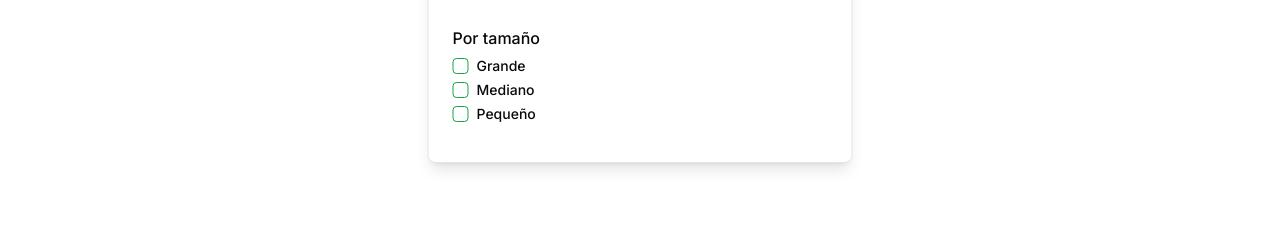
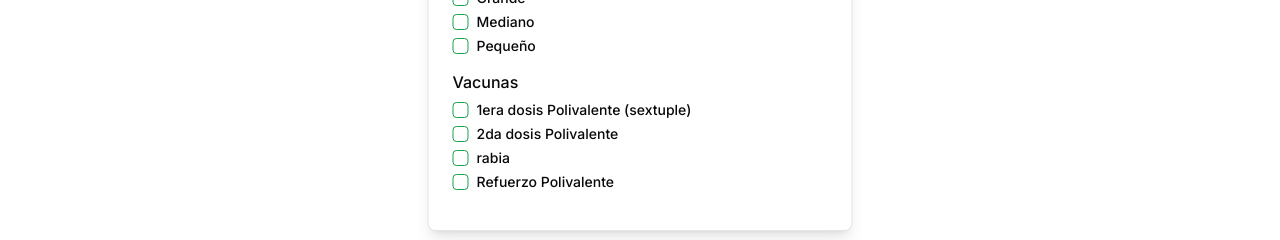
Before and after one commit to juan-ferrer-videla/Dogbook, a Next.js app: page / in a window 1280 px wide. Both pictures are taken after a click on the button "Filtros". Shown: the part 356-596 px from the top of the page. Built offline with nearby package versions, Linux system fonts and the light colour scheme; no server answers; the database is empty.

Commit message:
fix: fix db and filters

```diff
--- a/src/actions/post.ts
+++ b/src/actions/post.ts
@@ -25,11 +25,14 @@ const getSignature = () => {
 
 const postSchema = z.object({
   title: z.string(),
-  size: z.string(),
-  vaccines: z.string(),
-  age: z.string(),
+  location: z.string(),
   contact: z.string(),
-  location: z.string(),
+  size: z.string().optional(),
+  age: z.string().optional(),
+  polivalente: z.string().optional(),
+  polivalente2: z.string().optional(),
+  rabia: z.string().optional(),
+  polivalente_refuerzo: z.string().optional(),
   email: z.string(),
   user: z.string(),
   image: z.any(),
@@ -40,7 +43,10 @@ const editSchema = z.object({
   id: z.string(),
   location: z.string(),
   size: z.string().optional(),
-  vaccines: z.string().optional(),
+  polivalente: z.string().optional(),
+  polivalente2: z.string().optional(),
+  rabia: z.string().optional(),
+  polivalente_refuerzo: z.string().optional(),
   age: z.string().optional(),
   contact: z.string().optional(),
   image: z.any(),
@@ -86,8 +92,8 @@ const uploadImage = async ({
 }
 
 export const createPost = async (data: FormData) => {
-  const postData = postSchema.parse(Object.fromEntries(data))
-  const file = postData.image as File
+  const { image, ...postData } = postSchema.parse(Object.fromEntries(data))
+  const file = image as File
   let publicId = ""
 
   if (file.size) {
@@ -99,7 +105,6 @@ export const createPost = async (data: FormData) => {
   await prisma.post.create({
     data: {
       ...postData,
-      contact: Number(postData.contact),
       createAt: Date.now(),
       image: publicId,
     },
@@ -112,8 +117,6 @@ export const editPost = async (data: FormData) => {
   const file = postData.image as File
   let publicId = postData.publicId
 
-  console.log(postData)
-
   if (file.size) {
     cloudinary.uploader.destroy(publicId)
     const { signature, timestamp } = getSignature()
@@ -125,16 +128,14 @@ export const editPost = async (data: FormData) => {
 
   const { id, publicId: imageId, ...mutableData } = postData
 
-  const updated = await prisma.post.update({
+  await prisma.post.update({
     where: { id: postData.id },
     data: {
       ...mutableData,
-      contact: Number(postData.contact),
       createAt: Date.now(),
       image: publicId,
     },
   })
-  console.log(updated)
   revalidatePath("/")
 }
 
--- a/src/components/AuthButton.tsx
+++ b/src/components/AuthButton.tsx
@@ -37,7 +37,7 @@ const AuthButton = () => {
             <span>{data.user.email}</span>
           </DropdownMenuItem>
           <DropdownMenuItem>
-            <Link href="/dashboard">Dashboard</Link>
+            <Link href="/dashboard">Postea</Link>
           </DropdownMenuItem>
           <DropdownMenuSeparator />
           <DropdownMenuItem onClick={() => signOut({ callbackUrl: "/" })}>
--- a/src/components/EditFormPost.tsx
+++ b/src/components/EditFormPost.tsx
@@ -27,7 +27,8 @@ import {
 } from "./ui/select"
 import { Post } from "@prisma/client"
 import { toast } from "./ui/use-toast"
-import { Textarea } from "./ui/textarea"
+import { Checkbox } from "./ui/checkbox"
+import { vaccines } from "@/types"
 
 const Submit = () => {
   const { pending } = useFormStatus()
@@ -51,12 +52,16 @@ export const EditFormPost = ({
   location,
   contact,
   size,
-  vaccines,
   age,
   image,
+  rabia: defaultRabia,
+  polivalente: defaultPolivalente,
+  polivalente2: defaultPolivalente2,
+  polivalente_refuerzo: defaultPolivalenteRefuerzo,
 }: Omit<Post, "createAt" | "email" | "user">) => {
   const formRef = useRef<HTMLFormElement>(null)
   const [isOpen, setOpen] = useState(false)
+  const { polivalente, polivalente2, polivalente_refuerzo, rabia } = vaccines
   const handleAction = async (data: FormData) => {
     try {
       await editPost(data)
@@ -127,12 +132,11 @@ export const EditFormPost = ({
           </div>
 
           <div className="grid w-full items-center gap-1.5">
-            <Label htmlFor="phone">Contacto</Label>
+            <Label htmlFor="contact">Contacto</Label>
             <Input
               defaultValue={contact}
-              id="phone"
-              type="number"
-              placeholder="2610000000"
+              id="contact"
+              placeholder="numero de telefono, email, instagram..."
               name="contact"
               required
             />
@@ -151,15 +155,69 @@ export const EditFormPost = ({
             <Label htmlFor="image">Imagen</Label>
             <Input type="file" id="image" name="image" accept="image/*" />
           </div>
-          <div className="grid w-full items-center gap-1.5">
-            <Label htmlFor="vaccines">Vacunas</Label>
-            <Textarea
-              id="vaccines"
-              placeholder="Vacuna Polivalente"
-              name="vaccines"
-              defaultValue={vaccines}
-            />
-          </div>
+          <fieldset>
+            <legend className="mb-2 text-sm font-medium leading-none peer-disabled:cursor-not-allowed peer-disabled:opacity-70">
+              Vacunas
+            </legend>
+            <div className="grid gap-y-2">
+              <div className="flex items-center space-x-2">
+                <Checkbox
+                  id="polivalente"
+                  name="polivalente"
+                  value={polivalente}
+                  defaultChecked={!!defaultPolivalente}
+                />
+                <label
+                  htmlFor="polivalente"
+                  className="text-sm font-medium leading-none peer-disabled:cursor-not-allowed peer-disabled:opacity-70"
+                >
+                  1era dosis Polivalente (sextuple)
+                </label>
+              </div>
+              <div className="flex items-center space-x-2">
+                <Checkbox
+                  defaultChecked={!!defaultPolivalente2}
+                  id="polivalente2"
+                  name="polivalente2"
+                  value={polivalente2}
+                />
+                <label
+                  htmlFor="polivalente2"
+                  className="text-sm font-medium leading-none peer-disabled:cursor-not-allowed peer-disabled:opacity-70"
+                >
+                  2da dosis Polivalente
+                </label>
+              </div>
+              <div className="flex items-center space-x-2">
+                <Checkbox
+                  id="rabia"
+                  name="rabia"
+                  value={"rabia"}
+                  defaultChecked={!!defaultRabia}
+                />
+                <label
+                  htmlFor="rabia"
+                  className="text-sm font-medium leading-none peer-disabled:cursor-not-allowed peer-disabled:opacity-70"
+                >
+                  Rabia
+                </label>
+              </div>
+              <div className="flex items-center space-x-2">
+                <Checkbox
+                  defaultChecked={!!defaultPolivalenteRefuerzo}
+                  id="polivalente_refuerzo"
+                  name="polivalente_refuerzo"
+                  value={polivalente_refuerzo}
+                />
+                <label
+                  htmlFor="polivalente_refuerzo"
+                  className="text-sm font-medium leading-none peer-disabled:cursor-not-allowed peer-disabled:opacity-70"
+                >
+                  Refuerzo polivalente
+                </label>
+              </div>
+            </div>
+          </fieldset>
           <input type="hidden" value={image} name="publicId" />
           <input type="hidden" value={id} name="id" />
 
--- a/src/components/FilteredPosts.tsx
+++ b/src/components/FilteredPosts.tsx
@@ -7,19 +7,43 @@ import { useSearchParams } from "next/navigation"
 
 const FilteredPosts = ({ posts }: { posts: TPost[] }) => {
   const searchParams = useSearchParams()
-  const sizes = new Set(searchParams.getAll("size"))
-  const vaccines = new Set(searchParams.getAll("vaccines"))
+  const sizes = searchParams.getAll("size")
+  const vaccines = searchParams.getAll("vaccines")
 
-  const categorys = [sizes, vaccines]
+  const filters = [...sizes, ...vaccines]
 
   return (
     <>
       <ul className="grid gap-6 lg:grid-cols-2">
         {posts
-          .filter((post) => {
-            if (categorys.every((set) => set.size === 0)) return true
-            return sizes.has(post.size)
-          })
+          .filter(
+            ({
+              rabia,
+              polivalente,
+              polivalente2,
+              polivalente_refuerzo,
+              size: postSize,
+            }) => {
+              if (filters.length === 0) return true
+              let isValid = true
+
+              const postVaccines = new Set<string>()
+              if (rabia) postVaccines.add(rabia)
+              if (polivalente) postVaccines.add(polivalente)
+              if (polivalente2) postVaccines.add(polivalente2)
+              if (polivalente_refuerzo) postVaccines.add(polivalente_refuerzo)
+
+              if (vaccines.length) {
+                if (!vaccines.some((vaccine) => postVaccines.has(vaccine)))
+                  return false
+              }
+              if (sizes.length) {
+                if (!sizes.some((size) => size === postSize)) return false
+              }
+
+              return isValid
+            }
+          )
           .map((post) => (
             <Post {...post} key={post.id} />
           ))}
--- a/src/components/Filters.tsx
+++ b/src/components/Filters.tsx
@@ -13,16 +13,13 @@ import { SlidersHorizontal } from "lucide-react"
 import { Checkbox } from "./ui/checkbox"
 import { useQuery } from "@/hooks/useQuery"
 import { useSearchParams } from "next/navigation"
+import { sizes, vaccines } from "@/types"
 
 export const Filters = () => {
   const searchParams = useSearchParams()
   const { createQueryString } = useQuery()
 
-  const sizes = {
-    big: "Grande",
-    medium: "Mediano",
-    small: "Pequeño",
-  }
+  const { polivalente, polivalente2, polivalente_refuerzo, rabia } = vaccines
   const { big, medium, small } = sizes
 
   const handeCheckChange =
@@ -96,6 +93,67 @@ export const Filters = () => {
               </label>
             </div>
           </div>
+          <div className="grid items-center gap-2">
+            <h3 className="font-medium">Vacunas</h3>
+            <div className="flex items-center space-x-2">
+              <Checkbox
+                id="polivalente"
+                onCheckedChange={handeCheckChange("vaccines", polivalente)}
+                defaultChecked={handleDefaultCheck("vaccines", polivalente)}
+              />
+              <label
+                htmlFor="polivalente"
+                className="text-sm font-medium leading-none peer-disabled:cursor-not-allowed peer-disabled:opacity-70"
+              >
+                {polivalente}
+              </label>
+            </div>
+            <div className="flex items-center space-x-2">
+              <Checkbox
+                id="polivalente2"
+                onCheckedChange={handeCheckChange("vaccines", polivalente2)}
+                defaultChecked={handleDefaultCheck("vaccines", polivalente2)}
+              />
+              <label
+                htmlFor="polivalente2"
+                className="text-sm font-medium leading-none peer-disabled:cursor-not-allowed peer-disabled:opacity-70"
+              >
+                {polivalente2}
+              </label>
+            </div>
+            <div className="flex items-center space-x-2">
+              <Checkbox
+                id="rabia"
+                onCheckedChange={handeCheckChange("vaccines", rabia)}
+                defaultChecked={handleDefaultCheck("vaccines", rabia)}
+              />
+              <label
+                htmlFor="rabia"
+                className="text-sm font-medium leading-none peer-disabled:cursor-not-allowed peer-disabled:opacity-70"
+              >
+                {rabia}
+              </label>
+            </div>
+            <div className="flex items-center space-x-2">
+              <Checkbox
+                id="polivalente_refuerzo"
+                onCheckedChange={handeCheckChange(
+                  "vaccines",
+                  polivalente_refuerzo
+                )}
+                defaultChecked={handleDefaultCheck(
+                  "vaccines",
+                  polivalente_refuerzo
+                )}
+              />
+              <label
+                htmlFor="polivalente_refuerzo"
+                className="text-sm font-medium leading-none peer-disabled:cursor-not-allowed peer-disabled:opacity-70"
+              >
+                {polivalente_refuerzo}
+              </label>
+            </div>
+          </div>
         </div>
       </DialogContent>
     </Dialog>
--- a/src/components/FormPost.tsx
+++ b/src/components/FormPost.tsx
@@ -8,7 +8,6 @@ import { Button } from "./ui/button"
 import { useSession } from "next-auth/react"
 import { createPost } from "@/actions/post"
 import { useFormStatus } from "react-dom"
-import { RadioGroup, RadioGroupItem } from "./ui/radio-group"
 import { Spinner } from "./Spinner"
 import {
   Select,
@@ -20,7 +19,8 @@ import {
   SelectValue,
 } from "./ui/select"
 import { toast } from "./ui/use-toast"
-import { Textarea } from "./ui/textarea"
+import { Checkbox } from "./ui/checkbox"
+import { vaccines } from "@/types"
 
 const Submit = () => {
   const { pending } = useFormStatus()
@@ -43,6 +43,8 @@ export const FormPost = () => {
   const { data: session } = useSession()
   const email = session?.user?.email ?? ""
   const user = session?.user?.name ?? ""
+  const { polivalente, polivalente2, polivalente_refuerzo, rabia } = vaccines
+
   const handleAction = async (data: FormData) => {
     try {
       await createPost(data)
@@ -91,11 +93,10 @@ export const FormPost = () => {
           </Select>
         </div>
         <div className="grid w-full items-center gap-1.5">
-          <Label htmlFor="phone">Contacto</Label>
+          <Label htmlFor="contact">Contacto</Label>
           <Input
-            id="phone"
-            type="number"
-            placeholder="2610000000"
+            id="contact"
+            placeholder="numero de telefono, email, instagram..."
             name="contact"
             required
           />
@@ -113,15 +114,62 @@ export const FormPost = () => {
           <Label htmlFor="image">Imagen</Label>
           <Input type="file" id="image" name="image" accept="image/*" />
         </div>
-        <div className="grid w-full items-center gap-1.5">
-          <Label htmlFor="vaccines">Vacunas</Label>
-          <Textarea
-            id="vaccines"
-            placeholder="Vacuna Polivalente"
-            name="vaccines"
-            className="resize-none"
-          />
-        </div>
+
+        <fieldset>
+          <legend className="mb-2 text-sm font-medium leading-none peer-disabled:cursor-not-allowed peer-disabled:opacity-70">
+            Vacunas
+          </legend>
+          <div className="grid gap-y-2">
+            <div className="flex items-center space-x-2">
+              <Checkbox
+                id="polivalente"
+                name="polivalente"
+                value={polivalente}
+              />
+              <label
+                htmlFor="polivalente"
+                className="text-sm font-medium leading-none peer-disabled:cursor-not-allowed peer-disabled:opacity-70"
+              >
+                {polivalente}
+              </label>
+            </div>
+            <div className="flex items-center space-x-2">
+              <Checkbox
+                id="polivalente2"
+                name="polivalente2"
+                value={polivalente2}
+              />
+              <label
+                htmlFor="polivalente2"
+                className="text-sm font-medium leading-none peer-disabled:cursor-not-allowed peer-disabled:opacity-70"
+              >
+                {polivalente2}
+              </label>
+            </div>
+            <div className="flex items-center space-x-2">
+              <Checkbox id="rabia" name="rabia" value={rabia} />
+              <label
+                htmlFor="rabia"
+                className="text-sm font-medium leading-none peer-disabled:cursor-not-allowed peer-disabled:opacity-70"
+              >
+                {rabia}
+              </label>
+            </div>
+            <div className="flex items-center space-x-2">
+              <Checkbox
+                id="polivalente_refuerzo"
+                name="polivalente_refuerzo"
+                value={polivalente_refuerzo}
+              />
+              <label
+                htmlFor="polivalente_refuerzo"
+                className="text-sm font-medium leading-none peer-disabled:cursor-not-allowed peer-disabled:opacity-70"
+              >
+                {polivalente_refuerzo}
+              </label>
+            </div>
+          </div>
+        </fieldset>
         <input type="hidden" name="email" value={email} required />
         <input type="hidden" name="user" value={user} required />
       </div>
--- a/src/components/Header.tsx
+++ b/src/components/Header.tsx
@@ -1,16 +1,24 @@
+"use client"
+
 import React from "react"
 import AuthButton from "./AuthButton"
 import { ToggleTheme } from "./ToggleTheme"
 import Nav from "./Nav"
 import { Dog } from "lucide-react"
+import Link from "next/link"
+import { useSearchParams } from "next/navigation"
 
 const Header = () => {
+  const searchParams = useSearchParams()
+  const params = new URLSearchParams(searchParams)
+
   return (
     <header className="sticky top-0 bg-background/80 py-4 backdrop-blur-md">
       <div className="container mx-auto flex items-center justify-between">
         <h1 className="sr-only">Perruno</h1>
-
-        <Dog />
+        <Link href="/">
+          <Dog size={28} />
+        </Link>
         <Nav />
         <div className="flex items-center gap-x-2">
           <ToggleTheme />
--- a/src/components/Nav.tsx
+++ b/src/components/Nav.tsx
@@ -16,7 +16,7 @@ const Nav = () => {
         href="/dashboard"
         className={pathname === "/dashboard" ? "text-primary" : ""}
       >
-        Postear
+        Postea
       </Link>
     </nav>
   )
--- a/src/components/Posts.tsx
+++ b/src/components/Posts.tsx
@@ -19,7 +19,10 @@ const Post = ({
   image,
   age,
   user,
-  vaccines,
+  polivalente,
+  polivalente2,
+  polivalente_refuerzo,
+  rabia,
   size,
   createAt,
   withActions = false,
@@ -30,16 +33,24 @@ const Post = ({
     email,
     location,
     contact,
+    polivalente,
+    polivalente2,
+    rabia,
+    polivalente_refuerzo,
     image,
     age,
     user,
-    vaccines,
     size,
   }
 
   const day = new Date(createAt).getDate()
   const month = new Date(createAt).getMonth() + 1
   const year = new Date(createAt).getFullYear()
+  const vaccines: string[] = []
+  if (polivalente) vaccines.push(polivalente)
+  if (polivalente2) vaccines.push(polivalente2)
+  if (polivalente_refuerzo) vaccines.push(polivalente_refuerzo)
+  if (rabia) vaccines.push(rabia)
 
   const date = `${day}/${month}/${year}`
   return (
@@ -53,12 +64,29 @@ const Post = ({
           )}
           <CardTitle>{title}</CardTitle>
         </CardHeader>
-        <CardContent>
-          {vaccines && <p>Vacunas: {vaccines}</p>}
-          {size && <p>Tamaño: {size}</p>}
-          {age && <p>Edad: {age}</p>}
+        <CardContent className="grid gap-y-1">
+          {vaccines.length && (
+            <div>
+              <strong className="font-medium">Vacunas:</strong>{" "}
+              <ul className="list-inside list-disc">
+                {vaccines.map((vaccine) => (
+                  <li key={vaccine}>{vaccine}</li>
+                ))}
+              </ul>
+            </div>
+          )}
+          {size && (
+            <p>
+              <strong className="font-medium">Tamaño:</strong> {size}
+            </p>
+          )}
+          {age && (
+            <p>
+              <strong className="font-medium">Edad:</strong> {age}
+            </p>
+          )}
         </CardContent>
-        <CardFooter className="grid self-end text-muted-foreground">
+        <CardFooter className="grid gap-y-1 self-end text-muted-foreground">
           {user && <p>Autor: {user}</p>}
           <p>Ubicación: {location}</p>
           <p>Contacto: {contact}</p>
--- a/src/types.ts
+++ b/src/types.ts
@@ -1 +1,15 @@
-import type { Post } from "@prisma/client"
+export const vaccines = {
+  polivalente: "1era dosis Polivalente (sextuple)",
+  polivalente2: "2da dosis Polivalente",
+  polivalente_refuerzo: "Refuerzo Polivalente",
+  rabia: "rabia",
+} as const
+
+type ValueOf<T> = T[keyof T]
+export type Vaccines = ValueOf<typeof vaccines>
+
+export const sizes = {
+  big: "Grande",
+  medium: "Mediano",
+  small: "Pequeño",
+} as const
```
Also changed, not shown: 1 other file (tests, documents, lock files or other folders).
